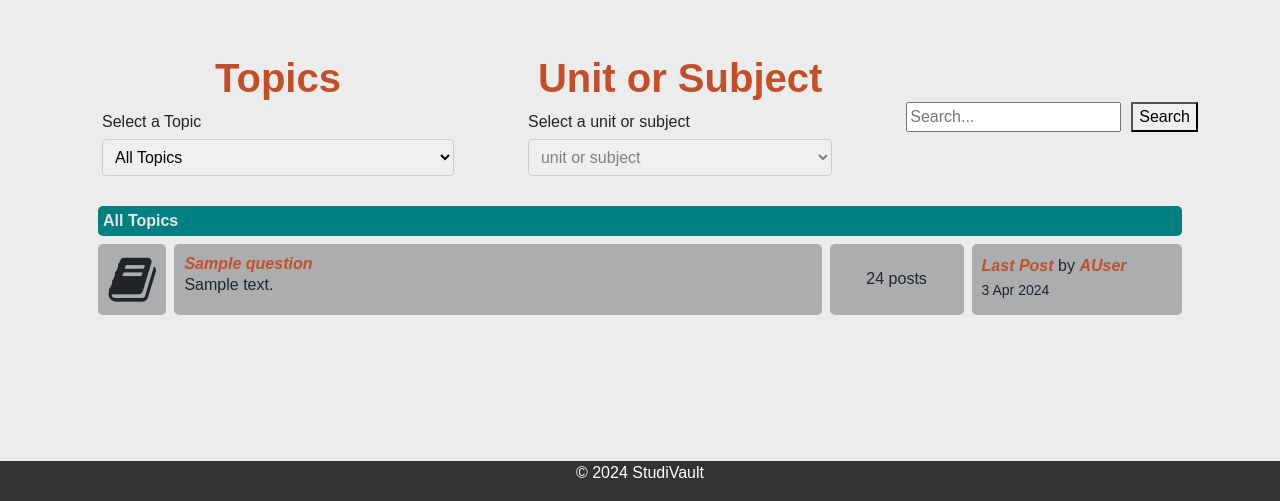
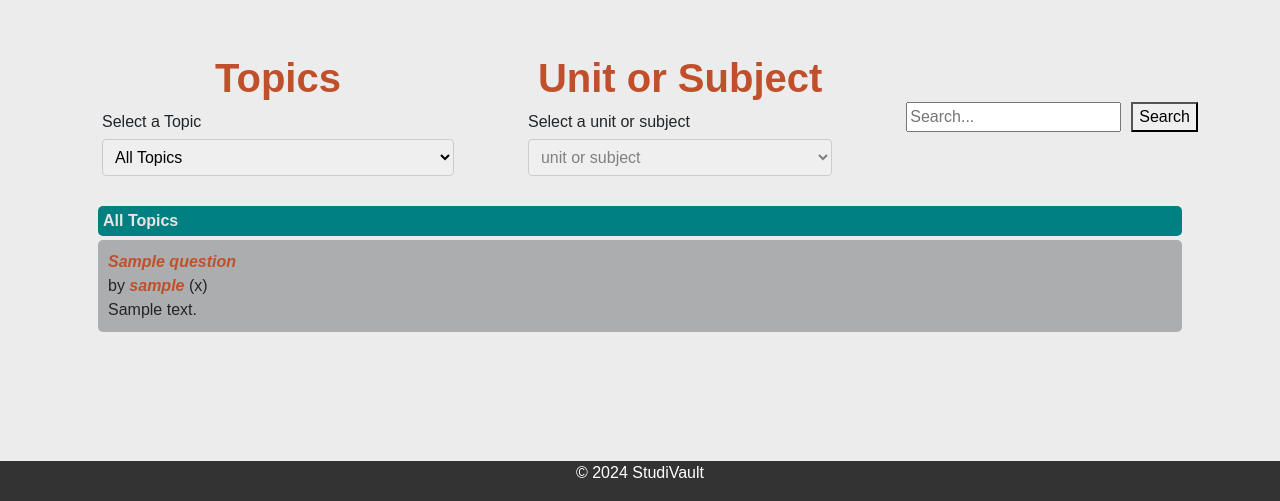
Before and after one commit to Tay0710/CITS3403_Project, a Flask app: page /forum in a window 1280 px wide. Shown: the part 299-800 px from the top of the page. Run offline with Flask 3, Linux system fonts and the light colour scheme; a user stored in the database is signed in; tables that the repository leaves empty hold one stand-in row (values such as "Sample post").

Commit message:
Add post author and date to forum

```diff
--- a/app/static/main.css
+++ b/app/static/main.css
@@ -49,11 +49,6 @@ a{
 
 .boldInfoLink{
   font-weight:bold;
-}
-
-.subForumRow{
-  display: grid;
-  grid-template-columns: 7% 60% 13% 20%;
 }
 
 .subForumColumn{
--- a/app/templates/forum.html
+++ b/app/templates/forum.html
@@ -52,29 +52,12 @@
 
       <div class="subForumRow" data-topic="{{ post.topic }}" data-subtopic="{{ post.subtopic }}">
 
-      <div class="subForumIcon subForumColumn center">
-        <i class="fa fa-book"></i>
-      </div>
-
-
-      <div class="subForumDescription subForumColumn">
-          <div class = "Title">
-            <h2 class="Heading"><a href="{{ url_for('viewpost', post_id=post.post_id) }}" class="boldInfoLink">{{ post.title }}</a></h2>
-          </div>
-
+        <div class="subForumDescription subForumColumn">
+          <a href="{{ url_for('viewpost', post_id=post.post_id) }}" class="boldInfoLink">{{ post.title }}</a>
+          <p>by <a href="{{ url_for('profile', username=post.author.username)  }}" class="boldInfoLink"> {{post.author.username}}</a>
+            ({{ post.timestamp }})
+          </p>
           <p class="descriptionText">{{ post.description }}</p>
-      </div>
-
-
-      <div class="subForumStats subForumColumn center">
-        <span> 24 posts </span>
-      </div>
-
-
-        <div class="subForumInfo subForumColumn">
-          <a href="" class="boldInfoLink">Last Post</a> by <a href="" class="boldInfoLink"> AUser</a>
-          <br>
-          <small>3 Apr 2024</small>
         </div>
       </div>
       {% endfor %}
```
